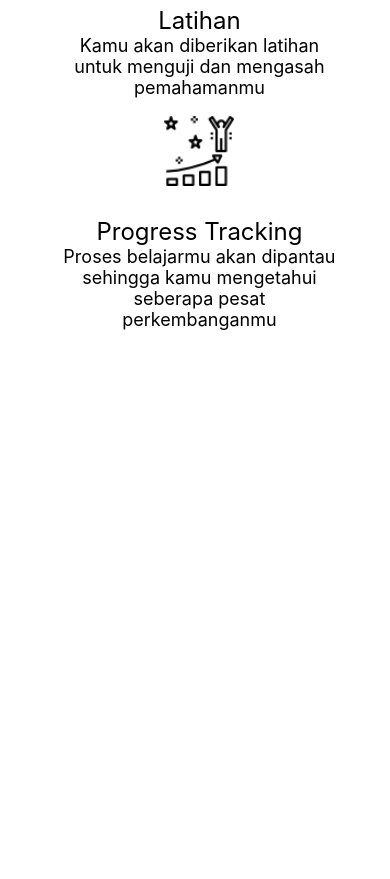
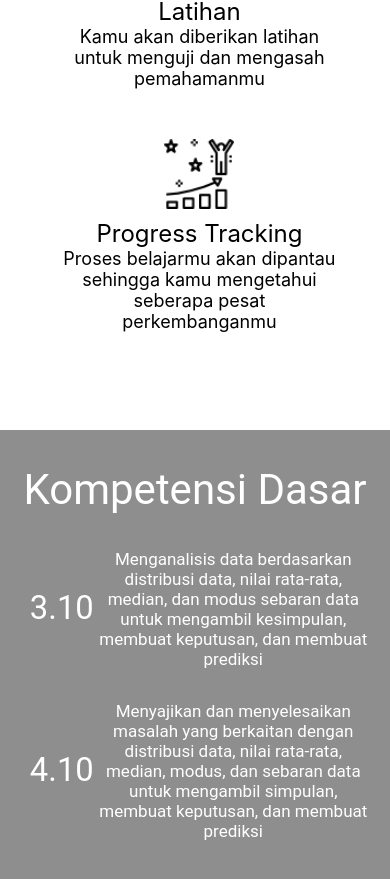
Before and after one commit to syahrilhanla/proyek-skripsi, a Next.js app: page /home in a window 390 px wide. Shown: the part 1083-1962 px from the top of the page. Before the commit the page ends 1479 px from the top, so only its background shows below. Built offline with nearby package versions, Linux system fonts and the light colour scheme.

Commit message:
kompetensiDasar added

```diff
--- a/pages/home.js
+++ b/pages/home.js
@@ -9,6 +9,30 @@ const home = () => {
     <div>
       <HomeNavbar />
       <SectionA />
+      <SectionB />
+      <SectionC />
+    </div>
+  )
+}
+
+
+function SectionA() {
+  return (
+    <section className={homeStyle.billBoard}>
+      <div class={homeStyle.bgImage}></div>
+      <div class={homeStyle.contentWrap}>
+        <h1>Media Pembelajaran Statistika</h1>
+        <h1>Kelas VIII</h1>
+      </div>
+      <div className={homeStyle.startButton}>
+        <Link href={'/'}>Mulai</Link>
+      </div>
+    </section>
+  )
+}
+
+function SectionB() {
+  return (
     <section className={homeStyle.sectionB}>
       <div class={homeStyle.contentWrap}>
         <h1>Mengapa App Bagus Untuk Kamu:</h1>
@@ -40,21 +64,26 @@ const home = () => {
       </div>
 
     </section>
-    </div>
   )
 }
 
-
-function SectionA() {
+function SectionC() {
   return (
-    <section className={homeStyle.billBoard}>
-      <div class={homeStyle.bgImage}></div>
+    <section className={homeStyle.sectionC}>
       <div class={homeStyle.contentWrap}>
-        <h1>Media Pembelajaran Statistika</h1>
-        <h1>Kelas VIII</h1>
+        <h1>Kompetensi Dasar</h1>
+        <div className={homeStyle.gridKD}>
+          <ul>
+            <li>
+              <h3>3.10</h3>
+              <p>Menganalisis data berdasarkan distribusi data, nilai rata-rata, median, dan modus sebaran data untuk mengambil kesimpulan, membuat keputusan, dan membuat prediksi</p>
+            </li>
+            <li>
+              <h3>4.10</h3>
+              <p>Menyajikan dan menyelesaikan masalah yang berkaitan dengan distribusi data, nilai rata-rata, median, modus, dan sebaran data untuk mengambil simpulan, membuat keputusan, dan membuat prediksi</p>
+            </li>
+          </ul>
         </div>
-      <div className={homeStyle.startButton}>
-        <Link href={'/'}>Mulai</Link>
       </div>
     </section>
   )
--- a/styles/HomePage.module.css
+++ b/styles/HomePage.module.css
@@ -1,3 +1,14 @@
+/* ============================GLOBAL============================== */
+.contentWrap {
+  color: 0000;
+  font-size: 28px;
+  text-align: center;
+  max-width: 90%;
+}
+/* ============================GLOBAL============================== */
+
+
+/* =========================SECTION A============================= */
 section.billBoard {
   width: 100%;
   height: 60vh;
@@ -56,12 +67,9 @@ section.billBoard > .startButton {
   opacity: 0.80
 }
 
-.contentWrap {
-  color: 0000;
-  font-size: 28px;
-  text-align: center;
-  max-width: 90%;
-}
+/* =========================SECTION A============================= */
+
+/* =========================SECTION B============================= */
 
 .sectionB > .contentWrap {
   margin: 3rem auto;
@@ -87,19 +95,83 @@ section.billBoard > .startButton {
   font-size: 24px;
   font-weight: 400;
   margin-bottom: 0px;
+  margin-top: 0.2rem;
 }
 
-.sectionB > .contentWrap p {
+.sectionB > .contentWrap p, .sectionC > .contentWrap p {
   font-size: 18px;
   margin-top: 0px;
+  padding-bottom: 2rem;
 }
 
 .sectionB > .contentWrap li > span {
   margin-bottom: 0px;
 }
 
+/* =========================SECTION B============================= */
+
+/* =========================SECTION C============================= */
+.sectionC {
+  background-color: #8f8e8e;
+  width: 100%;
+  height: 50vh;
+  font-family: 'Roboto';
+  display: flex;
+  flex-direction: column;
+  align-items: center;
+  justify-content: flex-start;
+  font-size: 36px;
+  text-align: center;
+  color: #fff;
+  padding: 0px 5rem 0px 0rem;
+}
+
+.sectionC > .contentWrap > h1, .sectionC > .contentWrap h3 {
+  font-weight: 400;
+}
+
+.sectionC > .contentWrap h3 {
+  margin-top: 0px;
+  margin-right: -2rem
+}
+
+.sectionC .gridKD li {
+  display: grid;
+  grid-template-columns: 1fr 4fr;
+  margin-left: -6rem;
+  align-items: flex-start;
+  justify-items: center;
+}
+
+
+/* =========================SECTION C============================= */
+
+/* =========================MEDIA QUERY============================= */
+
 @media (max-width: 768px) {
   .sectionB > .contentWrap ul {
    grid-template-columns: 1fr;
   }
+
+  .sectionC {
+    padding: 0px;
+    height: 65vh
+  }
+
+  .sectionC .gridKD li {
+    margin-left: -2rem;
+    align-items: center;
+  }
+
+.sectionC > .contentWrap h3 {
+    margin-right: 0rem
+  }
+
+.sectionC > .contentWrap p {
+    padding-bottom: 1rem;
+    margin-bottom: 1rem;
+    font-size: 17px;
+    line-height: normal;
+  }
 }
+/* =========================MEDIA QUERY============================= */
```
Lines whose indentation alone changed are shown as unchanged.
